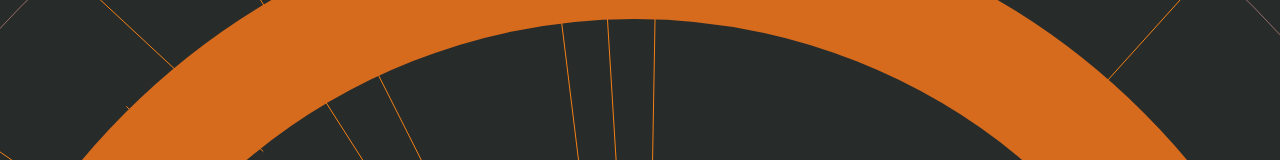
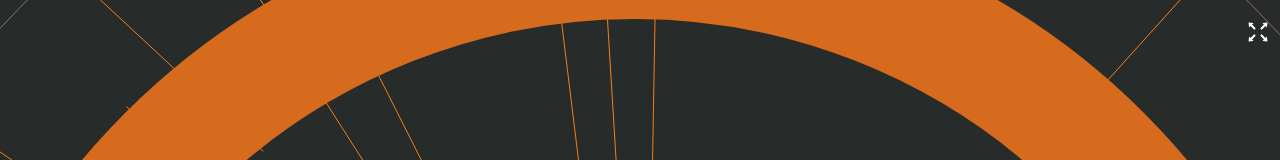
Before and after one commit to SashaLevkovich/middle.SandwormRampageTeam.praktikum.yandex, a React (Vite) app in the folder packages/client/: page / in a window 1280 px wide. Shown: the top 160 px of the page. Built offline with nearby package versions, Linux system fonts and the light colour scheme.

Commit message:
Add Fullscreen API to the Start game page

```diff
--- a/packages/client/src/pages/gameStart/GameStart.module.scss
+++ b/packages/client/src/pages/gameStart/GameStart.module.scss
@@ -93,3 +93,13 @@
   right: 105px;
   z-index: 2;
 }
+
+.fullScreen {
+  position: absolute;
+  top: 20px;
+  right: 10px;
+  font-size: 24px;
+  color: $color-text-primary;
+  cursor: pointer;
+  z-index: 9999;
+}
--- a/packages/client/src/pages/gameStart/GameStart.tsx
+++ b/packages/client/src/pages/gameStart/GameStart.tsx
@@ -1,4 +1,4 @@
-import { FC } from 'react'
+import { FC, useState } from 'react'
 import { Link } from 'react-router-dom'
 
 import linesImg from 'shared/assets/images/Lines.svg'
@@ -6,7 +6,21 @@ import moonsImg from 'shared/assets/images/Moons.svg'
 
 import classes from './GameStart.module.scss'
 
+import { FullscreenExitOutlined, FullscreenOutlined } from '@ant-design/icons'
+
 export const GameStart: FC = () => {
+  const [isFullScreen, setFullScreen] = useState(false)
+
+  const onFullScreen = async () => {
+    if (!document.fullscreenElement) {
+      await document.documentElement.requestFullscreen()
+      setFullScreen(true)
+    } else {
+      await document.exitFullscreen()
+      setFullScreen(false)
+    }
+  }
+
   return (
     <div className={classes.startPageWrapper}>
       <div className={classes.absoluteWrapper}>
@@ -20,6 +34,18 @@ export const GameStart: FC = () => {
       <Link className={classes.startPageWrapperTitle} to="game">
         Start
       </Link>
+
+      {isFullScreen ? (
+        <FullscreenExitOutlined
+          onClick={onFullScreen}
+          className={classes.fullScreen}
+        />
+      ) : (
+        <FullscreenOutlined
+          onClick={onFullScreen}
+          className={classes.fullScreen}
+        />
+      )}
     </div>
   )
 }
```
